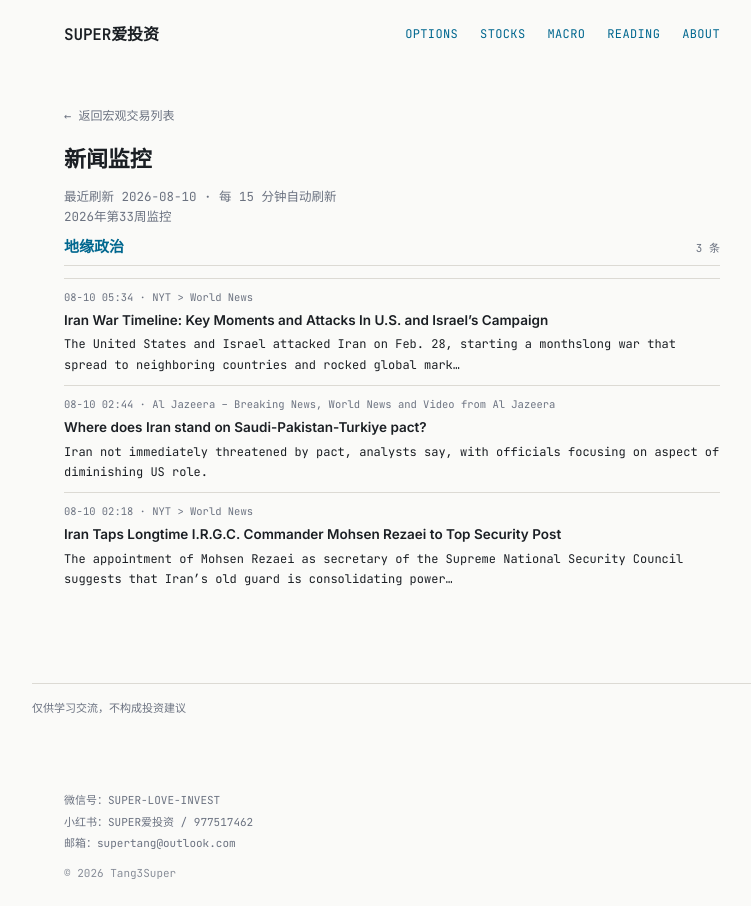
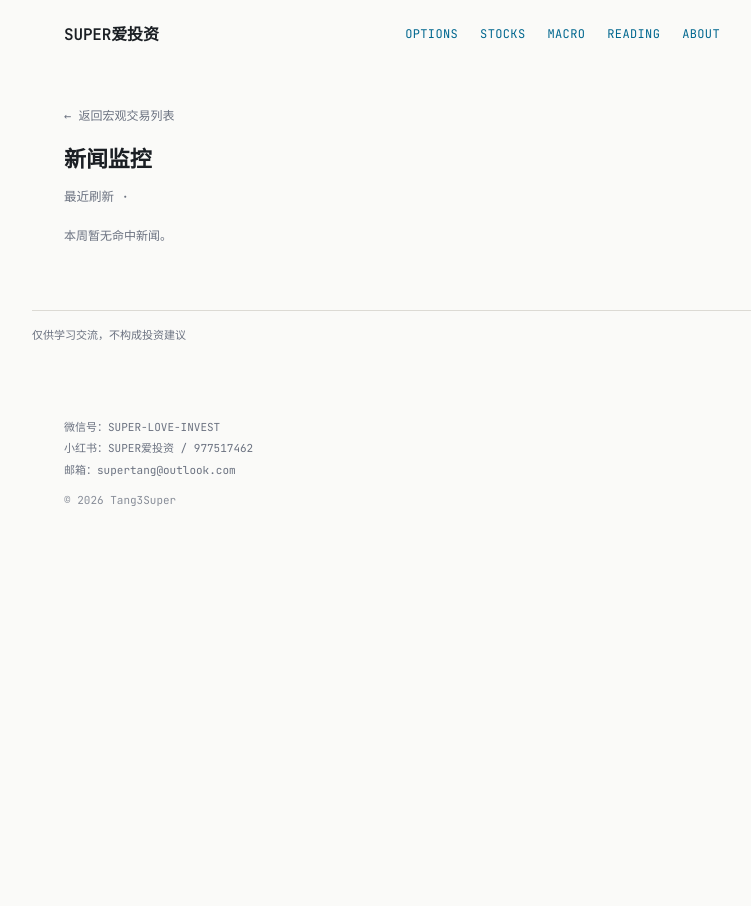
Before and after one commit to tang3super/tang3super.github.io, a Jekyll site: the page built from _macro_trade/2026-08-10-news-digest.md, in a window 1280 px wide. Shown: the whole page, without its empty margins (248-999 px from the left). Built offline with Jekyll 4.4.1, drawn with Linux system fonts in a browser that asks for light colours.

Commit message:
测试：去掉嵌套 topics 结构，只留扁平字段，排查是不是复杂 front matter 导致的

```diff
--- a/_macro_trade/2026-08-10-news-digest.md
+++ b/_macro_trade/2026-08-10-news-digest.md
@@ -3,27 +3,5 @@
 permalink: /macro-trade/news-digest/
 title: 新闻监控
 date: '2026-08-10'
-summary: 2026年第33周监控
-week_label: 2026年第33周监控
-last_updated: '2026-08-10'
-refresh_note: 每 15 分钟自动刷新
-topics:
-- name: 地缘政治
-  items:
-  - title: 'Iran War Timeline: Key Moments and Attacks In U.S. and Israel’s Campaign'
-    summary: The United States and Israel attacked Iran on Feb. 28, starting a monthslong war that spread to neighboring countries and rocked global mark…
-    link: https://www.nytimes.com/article/iran-war-trump-us-oil-hormuz-key-dates-events.html
-    source: NYT > World News
-    time: 08-10 05:34
-  - title: Where does Iran stand on Saudi-Pakistan-Turkiye pact?
-    summary: Iran not immediately threatened by pact, analysts say, with officials focusing on aspect of diminishing US role.
-    link: https://www.aljazeera.com/news/2026/8/9/where-does-iran-stand-on-saudi-pakistan-turkiye-pact?traffic_source=rss
-    source: Al Jazeera – Breaking News, World News and Video from Al Jazeera
-    time: 08-10 02:44
-  - title: Iran Taps Longtime I.R.G.C. Commander Mohsen Rezaei to Top Security Post
-    summary: The appointment of Mohsen Rezaei as secretary of the Supreme National Security Council suggests that Iran’s old guard is consolidating power…
-    link: https://www.nytimes.com/2026/08/09/world/middleeast/iran-security-council-guards-commander.html
-    source: NYT > World News
-    time: 08-10 02:18
-disclaimer: 仅供学习交流，不构成投资建议
+summary: 测试
 ---
```
